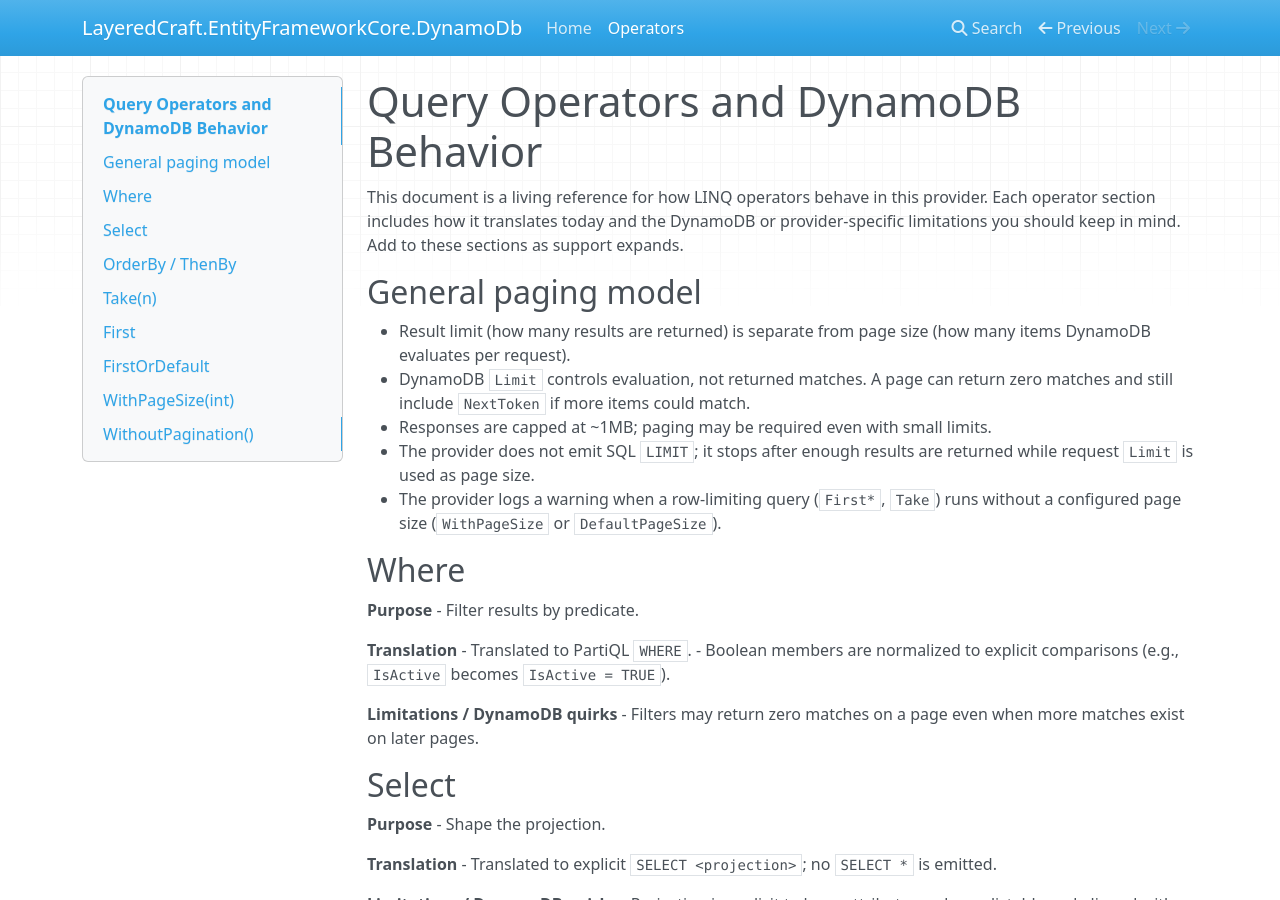
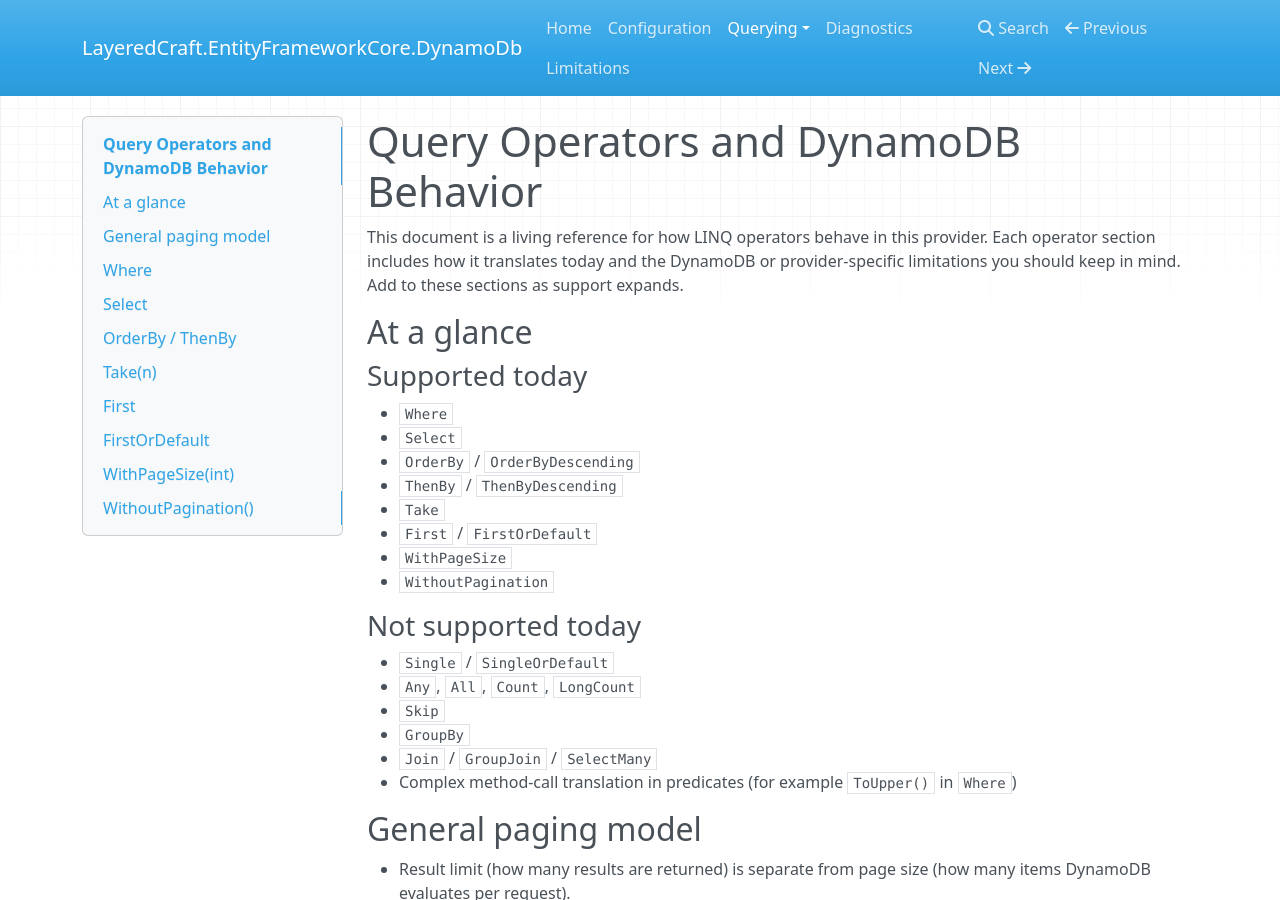
Before and after one commit to LayeredCraft/dynamodb-efcore-provider, an MkDocs documentation site: the page built from docs/operators.md, in a window 1280 px wide and 900 px high. Built offline with MkDocs 1.6.1, drawn with Linux system fonts in a browser that asks for light colours; nearby versions of some CDN libraries.

Commit message:
docs(dynamo-provider): expand documentation with advanced topics
- Added `configuration.md` covering DbContext setup and key options.
- Documented diagnostics, logging, and pagination settings.
- Added details on projections, supported shapes, and client-side behavior.
- Expanded operator support with status in `operators.md`.
- Created a limitations section for unsupported features and LINQ translations.
- Updated `mkdocs.yml` and `index.md` to reflect the new structure.

```diff
--- a/docs/operators.md
+++ b/docs/operators.md
@@ -3,6 +3,26 @@
 This document is a living reference for how LINQ operators behave in this provider. Each operator
 section includes how it translates today and the DynamoDB or provider-specific limitations you
 should keep in mind. Add to these sections as support expands.
+
+## At a glance
+
+### Supported today
+- `Where`
+- `Select`
+- `OrderBy` / `OrderByDescending`
+- `ThenBy` / `ThenByDescending`
+- `Take`
+- `First` / `FirstOrDefault`
+- `WithPageSize`
+- `WithoutPagination`
+
+### Not supported today
+- `Single` / `SingleOrDefault`
+- `Any`, `All`, `Count`, `LongCount`
+- `Skip`
+- `GroupBy`
+- `Join` / `GroupJoin` / `SelectMany`
+- Complex method-call translation in predicates (for example `ToUpper()` in `Where`)
 
 ## General paging model
 - Result limit (how many results are returned) is separate from page size (how many items DynamoDB
--- a/mkdocs.yml
+++ b/mkdocs.yml
@@ -2,4 +2,10 @@ site_name: LayeredCraft.EntityFrameworkCore.DynamoDb
 docs_dir: docs
 nav:
   - Home: index.md
-  - Operators: operators.md
+  - Configuration: configuration.md
+  - Querying:
+      - Operators: operators.md
+      - Pagination: pagination.md
+      - Projections: projections.md
+  - Diagnostics: diagnostics.md
+  - Limitations: limitations.md
```
Also changed, not shown: docs/configuration.md (added, +14 -0 lines), docs/diagnostics.md (added, +12 -0 lines), docs/index.md (+8 -2 lines), docs/limitations.md (added, +10 -0 lines), docs/pagination.md (added, +15 -0 lines), docs/projections.md (added, +14 -0 lines).
